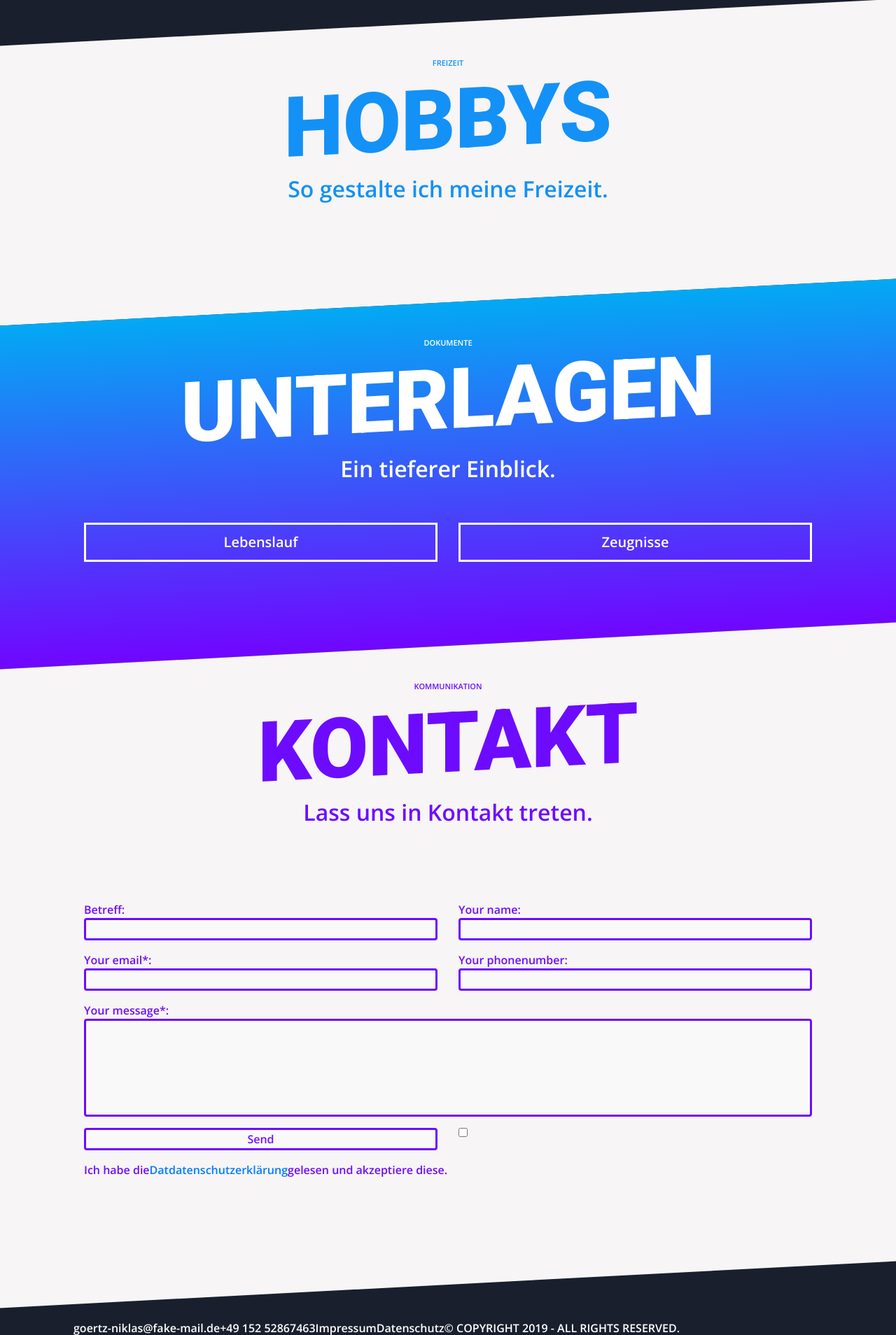
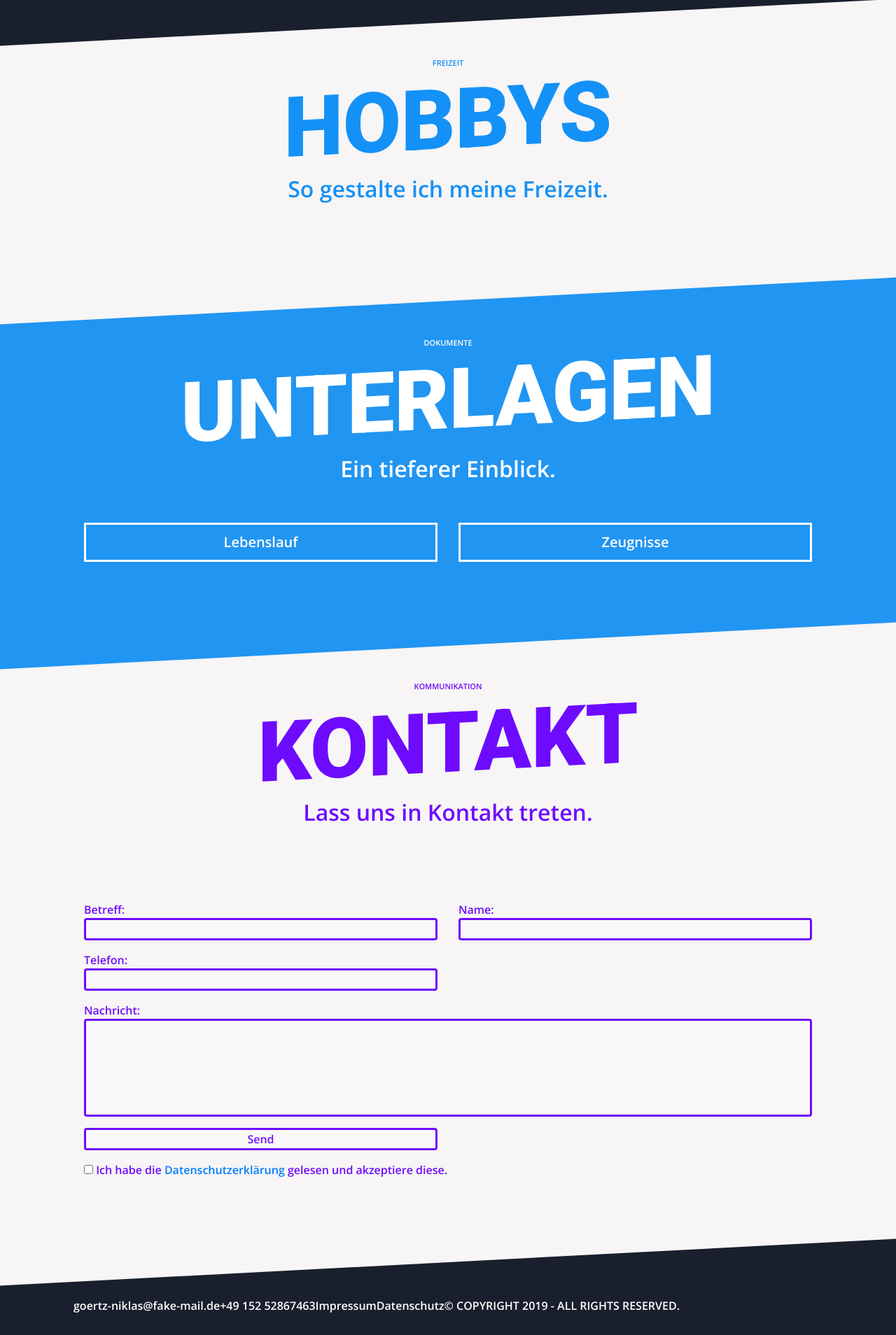
Before and after one commit to goertzniklas/goertzniklas.github.io, a PHP site: page / in a window 1280 px wide. Shown: the part 2929-4837 px from the top of the page at 70% size. After the commit the page ends 4805 px from the top, so only its background shows below. Run offline with PHP 8.4, Linux system fonts and the light colour scheme.

Commit message:
changed some issues with "pixel borders"

```diff
--- a/css/custom.css
+++ b/css/custom.css
@@ -289,18 +276,9 @@ ul.timeline>li:before {
 }
 
 #documents {
-	/* Permalink - use to edit and share this gradient: https://colorzilla.com/gradient-editor/#03a9f4+0,7105ff+100 */
-	background: #03a9f4;
-	/* Old browsers */
-	background: -moz-linear-gradient(top, #03a9f4 0%, #7105ff 100%);
-	/* FF3.6-15 */
-	background: -webkit-linear-gradient(top, #03a9f4 0%, #7105ff 100%);
-	/* Chrome10-25,Safari5.1-6 */
-	background: linear-gradient(to bottom, #03a9f4 0%, #7105ff 100%);
-	/* W3C, IE10+, FF16+, Chrome26+, Opera12+, Safari7+ */
-	filter: progid:DXImageTransform.Microsoft.gradient( startColorstr='#03a9f4', endColorstr='#7105ff', GradientType=0);
-	/* IE6-9 */
+	background: #2195f2;
 	color: white;
+	box-shadow: 0px 0px 0px 2px #2195f2;
 }
 
 .docBtn {
--- a/index.html
+++ b/index.html
@@ -18,7 +18,6 @@
     <script src="https://ajax.googleapis.com/ajax/libs/jquery/3.4.1/jquery.min.js"></script>
     <script src="https://cdnjs.cloudflare.com/ajax/libs/popper.js/1.14.7/umd/popper.min.js" integrity="sha384-UO2eT0CpHqdSJQ6hJty5KVphtPhzWj9WO1clHTMGa3JDZwrnQq4sF86dIHNDz0W1" crossorigin="anonymous"></script>
     <script src="https://stackpath.bootstrapcdn.com/bootstrap/4.3.1/js/bootstrap.min.js" integrity="sha384-JjSmVgyd0p3pXB1rRibZUAYoIIy6OrQ6VrjIEaFf/nJGzIxFDsf4x0xIM+B07jRM" crossorigin="anonymous"></script>
-    <script src="js/custom.js"></script>
   </head>
 
   <body>
@@ -47,7 +46,7 @@
     <!-- HEADER -->
     <section id="header">
       <div class="space">
-        <div class="astronaut"></div>
+        <div id="astronaut" class="astronaut"></div>
       </div>
 
       <div class="container">
@@ -279,56 +278,42 @@
         </div>
       </div>
       <div class="container contact-form">
-
-        <form method="post">
           <div class="row">
-
             <div class="col-6">
               <p>Betreff:
-              <br/><input class="contactInp" name="reference" /></p>
+              <br/><input id="subject" class="contactInp" name="reference" /></p>
             </div>
 
             <div class="col-6">
-              <p>Your name:
-              <br/><input class="contactInp"  type="text" name="name" /></p>
+              <p>Name:
+              <br/><input id="name" class="contactInp"  type="text" name="name" /></p>
             </div>
 
             <div class="col-6">
-              <p>Your email*:
-              <br/><input class="contactInp" type="email" name="email" /></p>
+              <p>Telefon:
+              <br/><input id="phone" class="contactInp"  name="phone" /></p>
+            </div>
+
+            <div class="col-12">
+              <p>Nachricht:
+              <br/><textarea id="message" class="contactInpTexA" name="message" rows="10" cols="50"></textarea></p>
             </div>
 
             <div class="col-6">
-              <p>Your phonenumber:
-              <br/><input class="contactInp"  name="phone" /></p>
-            </div>
-
-            <div class="col-6">
-              <p style="display:none">Leave this empty:
-              <br/><input class="contactInp"  name="url" /></p>
+              <p>
+                <input id="contactSend" class="contactInp" type="submit" value="Send" />
+              </p>
             </div>
 
             <div class="col-12">
-              <p>Your message*:
-              <br/><textarea class="contactInpTexA" name="message" rows="10" cols="50"></textarea></p>
+
+                  <input id="contactCheckbox" type="checkbox" name="dpp" value="value1">
+
+              <span>
+                Ich habe die <a href="#">Datenschutzerklärung</a> gelesen und akzeptiere diese.
+              </span>
             </div>
-
-            <div class="col-6">
-              <p><input class="contactInp"  type="submit" value="Send" /></p>
-            </div>
-
-            <div class="col-6">
-              <input type="checkbox" name="dpp" value="value1">
-            </div>
-
-            <div class="col-12">
-              <p>
-                Ich habe die<a href="#">Datdatenschutzerklärung</a>gelesen und akzeptiere diese.
-              </p>
-            </div>
-
           </div>
-        </form>
       </div>
     </section>
 
@@ -344,5 +329,8 @@
         </div>
       </div>
     </section>
+
+    <script src="js/custom.js"></script>
+
   </body>
 </html>
--- a/js/custom.js
+++ b/js/custom.js
@@ -1,5 +1,23 @@
+
+document.getElementById("contactSend").addEventListener("click", function(){
+
+    var subject = document.getElementById("subject").value;
+    var name = document.getElementById("name").value;
+    var phone = document.getElementById("phone").value;
+    var message = document.getElementById("message").value;
+
+
+    var mailto = ("mailto:goertz-niklas@posteo.net?subject=" + subject + "&amp;body=" + message + phone + name + ";");
+
+    window.location.href = mailto;
+});
+
+document.getElementById("astronaut").addEventListener("click", function(){
+    //astronaut.style.backgroundImage = "url(../website/img/astronaut/idle0.png)";
+});
+
 const args = [
-    `%c  %c  %c    %c     %c  %c  %c  %c  %c    `,
+    `%c  %c  %c  %c  %c  %c  %c  %c  %c    `,
 
     'font-size:400px; background-repeat:no-repeat; background-image:url(https://i.giphy.com/media/3ov9jHL2zqPnFPQCA0/giphy.webp);',
     'font-size:200px; background-repeat:no-repeat; background-image:url(https://i.giphy.com/media/3oEduQAsYcJKQH2XsI/200w.webp);',
@@ -12,6 +30,4 @@ const args = [
     'font-size:200px; background-repeat:no-repeat; background-image:url(https://i.giphy.com/media/nNxT5qXR02FOM/giphy.webp);'
 ];
 
-
-
 window.console.log.apply(console, args);
```
Also changed, not shown: other parts of css/custom.css (+8 -21 lines), img/astronaut/idle0.png, img/astronaut/idle1.png, img/astronaut/idle2.png (added), img/favicon.ico (added), img/favicon.png (added), img/html5.gif (deleted), img/label.png (deleted), img/message.svg (deleted), img/noErrors.png (deleted), img/phone.svg (deleted).
